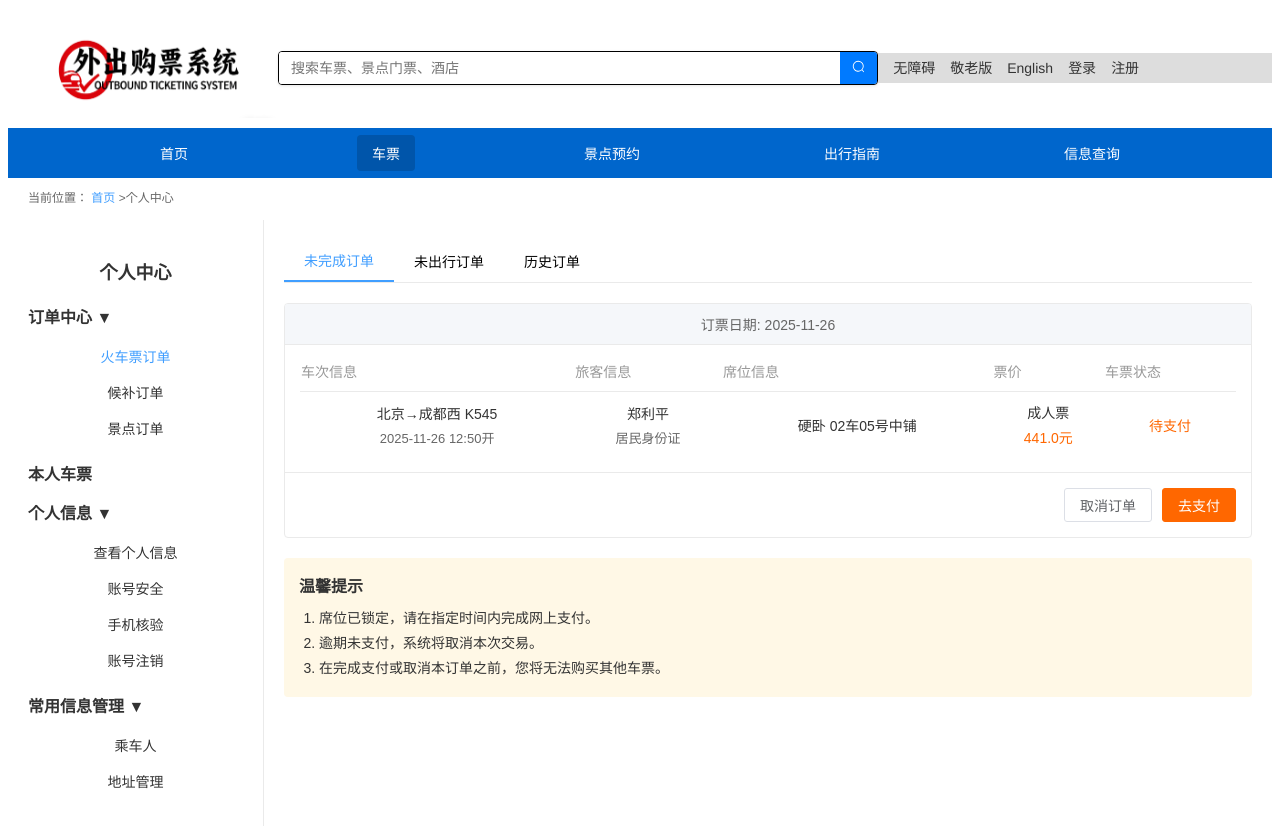
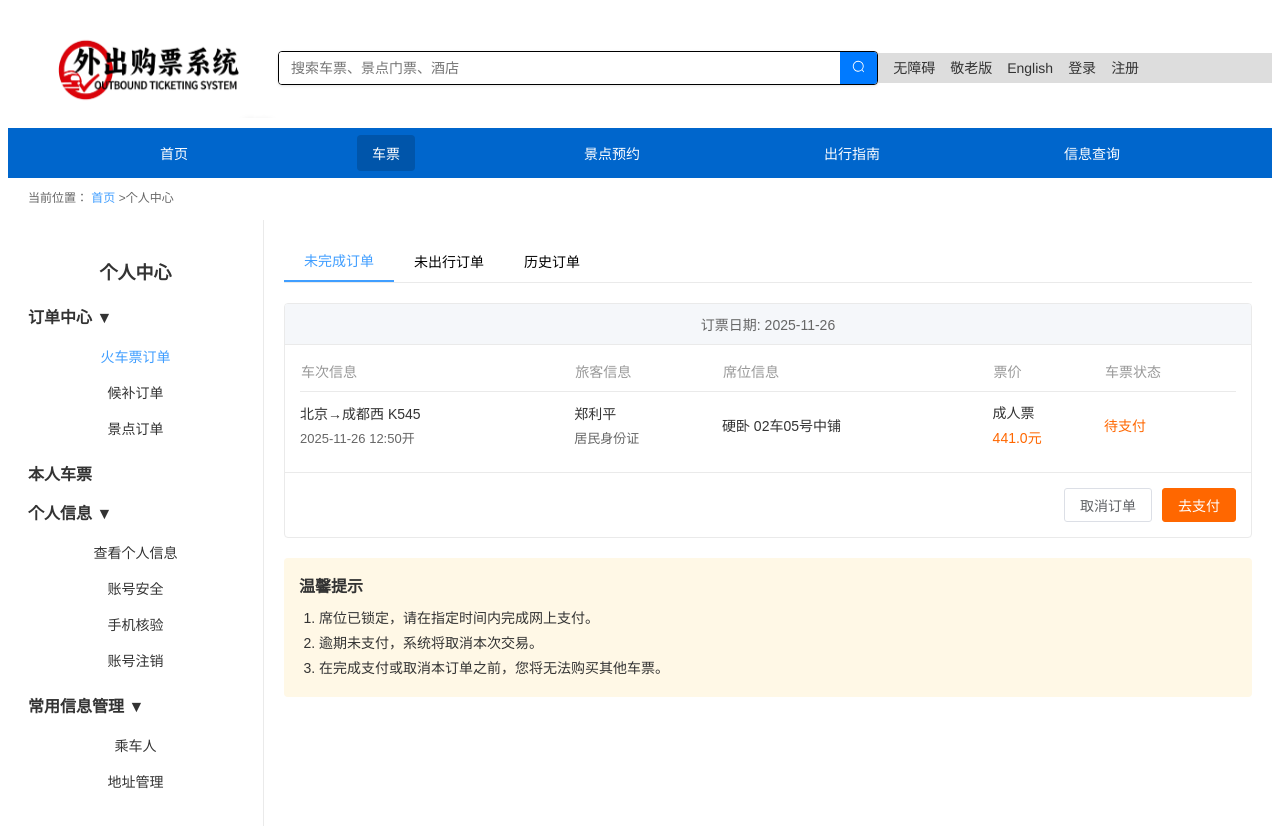
Before and after one commit to zheng0456/ticketing_system, a Vue app: page /order in a window 1280 px wide. Shown: the top 826 px of the page. Built offline with nearby package versions, Linux system fonts and the light colour scheme.

Commit message:
style(order): 调整订单信息文本对齐方式
- 统一设置车次信息文本靠左对齐
- 统一设置旅客信息文本靠左对齐
- 统一设置票价信息文本靠左对齐
- 统一设置订单状态信息文本靠左对齐
- 统一设置订单操作区域文本靠左对齐

```diff
--- a/src/components/order/TicketOrder.vue
+++ b/src/components/order/TicketOrder.vue
@@ -259,6 +259,11 @@ export default {
   padding: 10px 0;
   border-top: 1px solid #eaeaea;
   font-size: 14px;
+  text-align: left; /* 确保内容靠左对齐 */
+}
+
+.train-info {
+  text-align: left; /* 确保车次信息靠左 */
 }
 
 .train-info .train-name {
@@ -271,6 +276,10 @@ export default {
   font-size: 13px;
 }
 
+.passenger-info {
+  text-align: left; /* 确保旅客信息靠左 */
+}
+
 .passenger-info .passenger-name {
   margin-bottom: 5px;
 }
@@ -278,6 +287,10 @@ export default {
 .passenger-info .passenger-id {
   color: #666;
   font-size: 13px;
+}
+
+.price-info {
+  text-align: left; /* 确保票价信息靠左 */
 }
 
 .price-info .price {
@@ -288,6 +301,7 @@ export default {
 
 .status-info {
   color: #ff6700;
+  text-align: left; /* 确保状态信息靠左 */
 }
 
 .order-actions {
```
